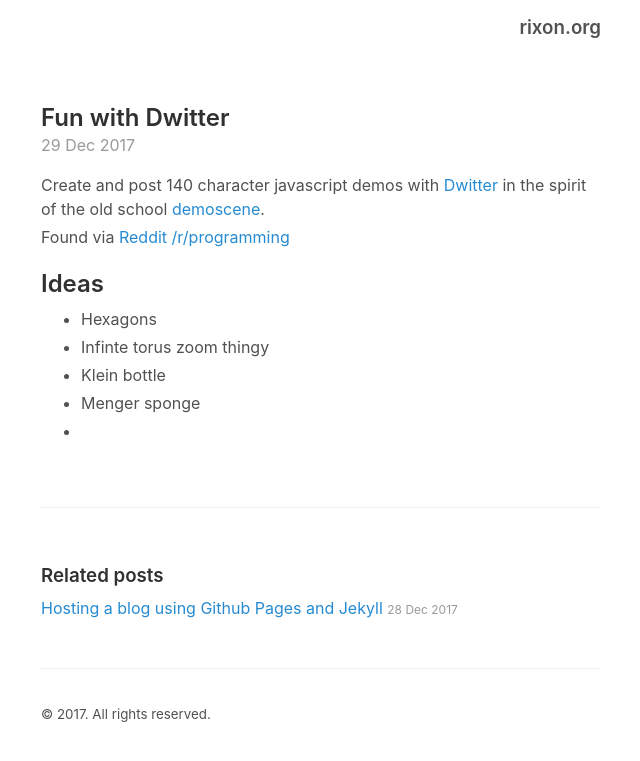
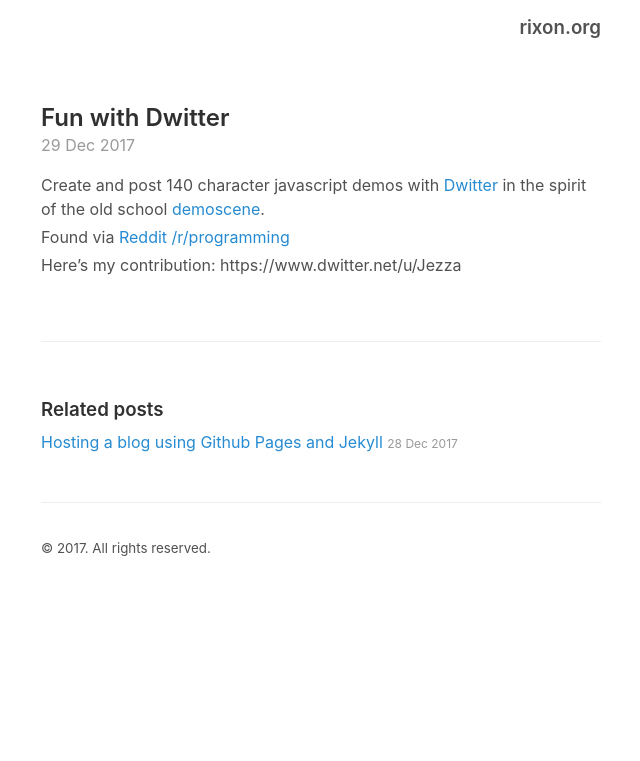
Before and after one commit to jeremyrixon/jeremyrixon, a Jekyll site: the page built from _posts/2017-12-29-fun-with-dwitter.md, in a window 1280 px wide. Shown: the top 761 px of the page, without its empty margins (319-959 px from the left). Built offline with Jekyll 4.4.1, drawn with Linux system fonts in a browser that asks for light colours.

Commit message:
setting up

```diff
--- a/_posts/2017-12-29-fun-with-dwitter.md
+++ b/_posts/2017-12-29-fun-with-dwitter.md
@@ -5,13 +5,17 @@ title: Fun with Dwitter
 
 Create and post 140 character javascript demos with [Dwitter](https://www.dwitter.net) in the spirit of the old school [demoscene](https://en.wikipedia.org/wiki/Demoscene).
 
-Found via [Reddit /r/programming](https://www.reddit.com/r/programming/comments/7m8770/til_theres_a_community_called_dwitter_where/)
-
 <!-- more -->
 
+Found via [Reddit /r/programming](https://www.reddit.com/r/programming/comments/8m8770/til_theres_a_community_called_dwitter_where/)
+
+Here's my contribution: https://www.dwitter.net/u/Jezza
+
+<!--
 # Ideas
 * Hexagons
 * Infinte torus zoom thingy
 * Klein bottle
 * Menger sponge
 *
+-->
```
